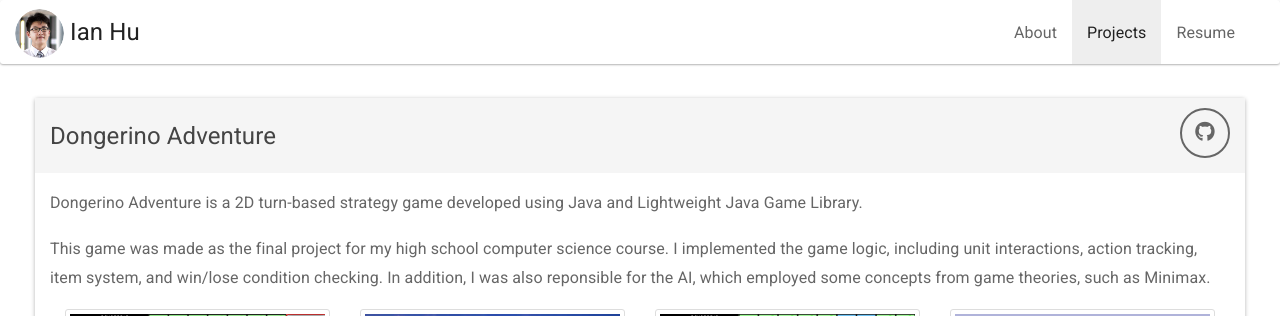
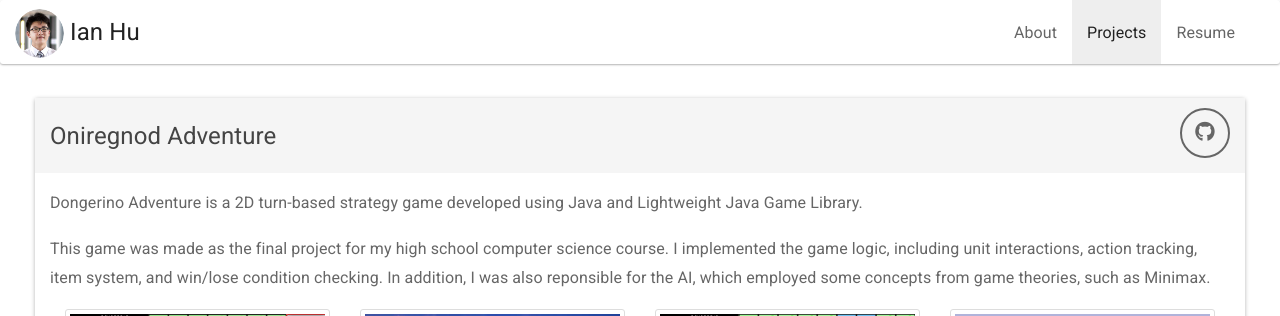
Before and after one commit to ian952/ian952.github.io, a Jekyll site: the page built from projects/index.html, in a window 1280 px wide. Shown: the top 316 px of the page. Built offline with Jekyll 4.4.1, drawn with Linux system fonts in a browser that asks for light colours; nearby versions of some CDN libraries.

Commit message:
Renamed Dongerino adventure

```diff
--- a/projects/index.html
+++ b/projects/index.html
@@ -11,7 +11,7 @@ navbar_highlight: Projects
 	<div class = "panel panel-default">
 		<div class = "panel-heading clearfix">
 			<div style="display:inline-block">
-				<h4>Dongerino Adventure</h4>
+				<h4>Oniregnod Adventure</h4>
 			</div>
 			<div class = "project-links" style="display:inline-block">
 				<a class="btn-social" target="_blank" href="https://github.com/ian952/Dongerino-Adventures">
```
